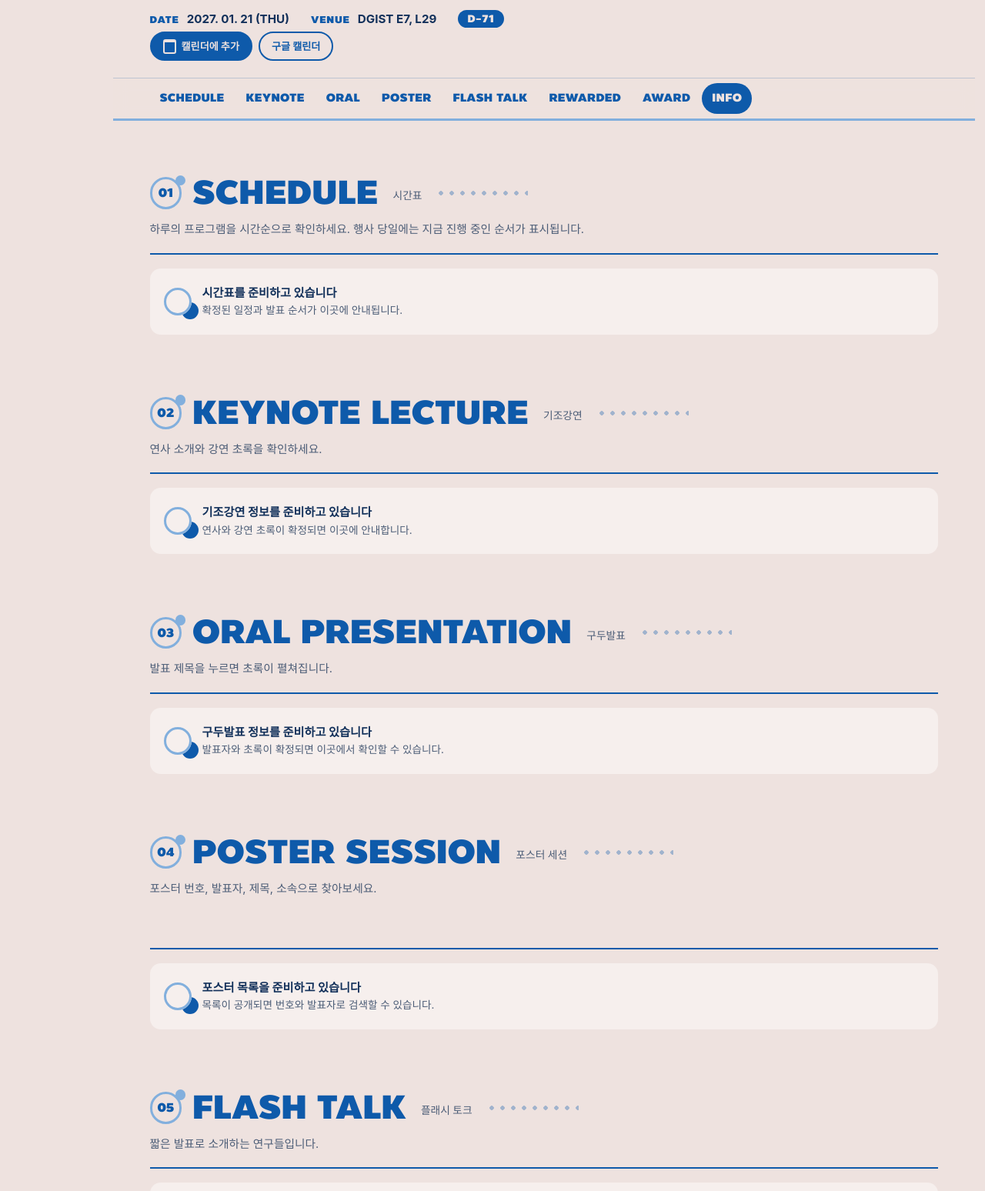
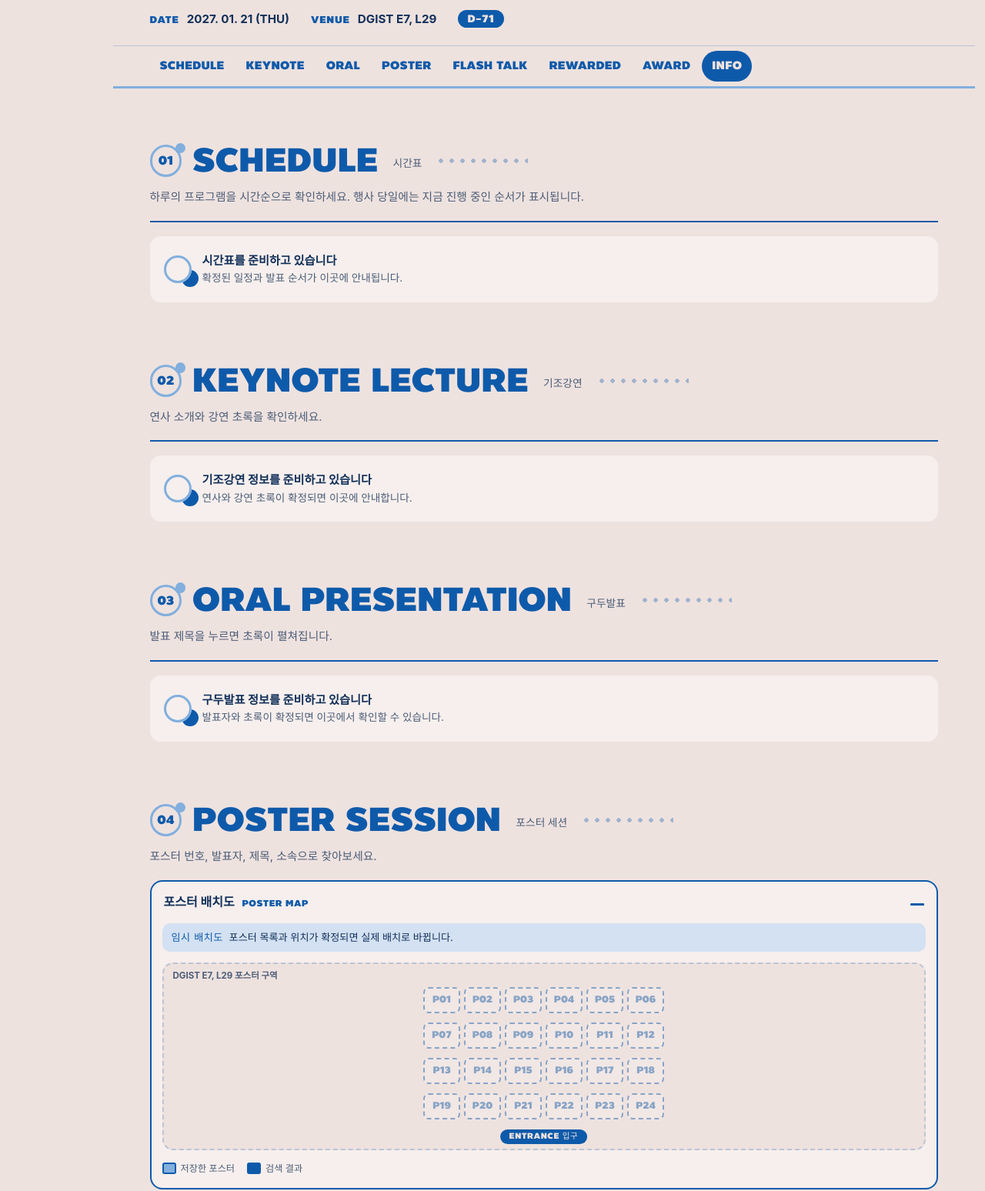
Before and after one commit to Moo-75/bsss-program-book, a plain HTML site: page index.html in a window 1280 px wide. Shown: the part 1249-2797 px from the top of the page at 77% size. Drawn offline with Linux system fonts and the light colour scheme; a web font is replaced by a local one.

Commit message:
Add temporary poster layout map and remove calendar links
Co-Authored-By: Claude Opus 5.5 <noreply@anthropic.com>

```diff
--- a/app.js
+++ b/app.js
@@ -47,6 +47,8 @@
     button.setAttribute('aria-pressed', String(on));
     toast(on ? '저장했습니다 · MENU에서 모아 볼 수 있어요' : '저장을 해제했습니다');
     updateSavedButton();
+    const board = id.startsWith('poster-') && $(boardId(id.slice(7)));
+    if (board) board.classList.toggle('is-saved', on);
     if (savedOnly) renderPosters();
   }
   function updateSavedButton() {
@@ -107,6 +109,12 @@
         item.publications.forEach(p => ol.append(node('li', '', p)));
         body.append(ol);
       }
+      if (kind === 'posters') {
+        const where = node('button', 'share share-map', '배치도에서 위치 보기');
+        where.type = 'button';
+        where.addEventListener('click', () => locateBoard(entryNumber(item, index)));
+        body.append(where);
+      }
       const share = node('button', 'share', '이 발표 링크 공유');
       share.type = 'button';
       share.addEventListener('click', () => shareLink(detail.id, item.title));
@@ -147,6 +155,7 @@
     const filtered = all.filter(({ item, index }) => (!savedOnly || saved.has(entryId('posters', item, index))) &&
       [entryNumber(item, index), item.title, item.speaker, item.affiliation]
         .some(value => String(value || '').toLocaleLowerCase().includes(term)));
+    updateMap(term || savedOnly ? new Set(filtered.map(({ item, index }) => entryNumber(item, index))) : null);
     $('poster-count').textContent = term || savedOnly ? `${filtered.length} / ${all.length} POSTERS` : `${all.length} POSTERS`;
     if (!filtered.length) {
       $('posters-content').replaceChildren(savedOnly && !term
@@ -155,6 +164,77 @@
       return;
     }
     renderEntries('posters', filtered, term);
+  }
+
+  // 포스터 배치도: data.js의 posterMap을 그린다. 없으면 포스터 번호(또는 예시 번호)로 임시 배치도를 만든다
+  const boardId = number => `map-${String(number).replace(/[^\w-]/g, '')}`;
+  function renderPosterMap() {
+    const body = $('poster-map-body');
+    const posters = list('posters');
+    const numbers = posters.map((item, index) => entryNumber(item, index));
+    const config = data.posterMap && Array.isArray(data.posterMap.areas) ? data.posterMap : null;
+    const chunk = (items, size) => Array.from({ length: Math.ceil(items.length / size) }, (_, i) => items.slice(i * size, i * size + size));
+    const placeholder = Array.from({ length: 24 }, (_, i) => `P${String(i + 1).padStart(2, '0')}`);
+    const areas = config ? config.areas : [{ name: event.venue ? `${event.venue} 포스터 구역` : '포스터 구역', rows: chunk(numbers.length ? numbers : placeholder, 6), entrance: 'bottom' }];
+    const nodes = [];
+    if (!config) {
+      const flag = node('p', 'map-flag');
+      flag.append(node('b', '', '임시 배치도'), document.createTextNode(numbers.length ? ' 번호 순서로 그린 예시입니다. 실제 위치는 확정 후 안내됩니다.' : ' 포스터 목록과 위치가 확정되면 실제 배치로 바뀝니다.'));
+      nodes.push(flag);
+    } else if (config.note) {
+      nodes.push(node('p', 'map-flag', config.note));
+    }
+    areas.forEach(area => {
+      const box = node('div', `map-area${area.entrance ? ` entrance-${area.entrance}` : ''}`);
+      box.append(node('span', 'map-label', area.name || ''));
+      const rows = node('div', 'map-rows');
+      (area.rows || []).forEach(row => {
+        const line = node('div', 'map-row');
+        row.forEach(number => {
+          const exists = numbers.includes(String(number));
+          const board = node(exists ? 'a' : 'span', `board${exists ? '' : ' is-empty'}`, number);
+          board.id = boardId(number);
+          board.dataset.number = number;
+          if (exists) {
+            const index = numbers.indexOf(String(number));
+            board.href = `#${entryId('posters', posters[index], index)}`;
+            board.setAttribute('aria-label', `${number} ${posters[index].title || ''}`);
+            board.addEventListener('click', e => { if (location.hash === board.hash) { e.preventDefault(); openFromHash(); } });
+          }
+          line.append(board);
+        });
+        rows.append(line);
+      });
+      box.append(rows);
+      if (area.entrance) box.append(node('span', 'map-entrance', 'ENTRANCE 입구'));
+      nodes.push(box);
+    });
+    const legend = node('p', 'map-legend');
+    legend.append(node('span', 'is-saved', '저장한 포스터'), node('span', 'is-match', '검색 결과'));
+    nodes.push(legend);
+    body.replaceChildren(...nodes);
+  }
+
+  function updateMap(matches) {
+    document.querySelectorAll('.board').forEach(board => {
+      const number = board.dataset.number;
+      const index = list('posters').findIndex((item, i) => entryNumber(item, i) === number);
+      board.classList.toggle('is-saved', index !== -1 && saved.has(entryId('posters', list('posters')[index], index)));
+      board.classList.toggle('is-match', !!matches && matches.has(number));
+      board.classList.toggle('is-dim', !!matches && !matches.has(number));
+    });
+  }
+
+  // 포스터 초록에서 "배치도에서 위치 보기"를 누르면 배치도의 해당 자리를 깜빡여 보여 준다
+  function locateBoard(number) {
+    const board = $(boardId(number));
+    if (!board) { toast('배치도에 아직 위치가 없습니다'); return; }
+    $('poster-map').open = true;
+    board.scrollIntoView({ block: 'center', behavior: reducedMotion() ? 'auto' : 'smooth' });
+    board.classList.remove('is-located');
+    void board.offsetWidth;
+    board.classList.add('is-located');
+    setTimeout(() => board.classList.remove('is-located'), 3200);
   }
 
   function renderSimple(targetId, entries, emptyText, emptyTitle) {
@@ -322,40 +402,6 @@
         $('dday').querySelector('dd').textContent = days === 0 ? 'TODAY' : `D-${days}`;
       }
     }
-  }
-
-  // 캘린더에 추가: 휴대폰 기본 캘린더용 .ics 파일과 구글 캘린더 링크.
-  // 시간표가 있으면 첫 순서 시작~마지막 순서 끝, 없으면 하루 종일 일정으로 넣는다
-  function calendarLinks() {
-    const box = $('cal-links');
-    if (!event.date || !/^\d{4}-\d{2}-\d{2}$/.test(event.date)) { box.hidden = true; return; }
-    const day = event.date.replace(/-/g, '');
-    const times = scheduleTimes(list('schedule')).filter(t => t.start != null);
-    const hhmm = m => `${String(Math.floor(m / 60)).padStart(2, '0')}${String(m % 60).padStart(2, '0')}00`;
-    let start, end, allDay = !times.length;
-    if (allDay) {
-      const next = new Date(`${event.date}T00:00`); next.setDate(next.getDate() + 1);
-      start = day; end = localDate(next).replace(/-/g, '');
-    } else {
-      start = `${day}T${hhmm(times[0].start)}`;
-      end = `${day}T${hhmm(Math.max(...times.map(t => t.end ?? t.start)))}`;
-    }
-    const title = '15th DGIST Brain Sciences Student Symposium';
-    const url = `${location.origin}${location.pathname}`;
-    const venue = event.venue || 'DGIST';
-    const esc = text => String(text).replace(/[\\,;]/g, m => `\\${m}`).replace(/\n/g, '\\n');
-    const value = allDay ? ';VALUE=DATE' : ';TZID=Asia/Seoul';
-    const ics = ['BEGIN:VCALENDAR', 'VERSION:2.0', 'PRODID:-//BSSS//Program Book//KO', 'BEGIN:VEVENT',
-      `UID:bsss15-${day}@moo-75.github.io`, `DTSTAMP:${new Date().toISOString().replace(/[-:]/g, '').slice(0, 15)}Z`,
-      `DTSTART${value}:${start}`, `DTEND${value}:${end}`, `SUMMARY:${esc(title)}`, `LOCATION:${esc(venue)}`,
-      `DESCRIPTION:${esc(`프로그램북: ${url}`)}`, `URL:${url}`, 'END:VEVENT', 'END:VCALENDAR'].join('\r\n');
-    const file = node('a', '', '캘린더에 추가');
-    file.href = `data:text/calendar;charset=utf-8,${encodeURIComponent(ics)}`;
-    file.download = 'bsss-15th.ics';
-    const google = node('a', '', '구글 캘린더');
-    google.href = `https://calendar.google.com/calendar/render?action=TEMPLATE&text=${encodeURIComponent(title)}&dates=${start}/${end}${allDay ? '' : '&ctz=Asia/Seoul'}&location=${encodeURIComponent(venue)}&details=${encodeURIComponent(url)}`;
-    google.target = '_blank'; google.rel = 'noopener';
-    box.replaceChildren(file, google);
   }
 
   // 공유 링크: 지원되면 기기 공유 창, 아니면 주소 복사
@@ -576,7 +622,6 @@
     event = data.event || {};
     if (params.has('demo')) document.body.prepend(node('div', 'demo-flag', '예시 데이터 미리보기 · 실제 프로그램이 아닙니다'));
     fillEvent();
-    calendarLinks();
     setupMenu();
     renderNotices();
     renderSchedule();
@@ -590,6 +635,7 @@
     $('poster-search').addEventListener('input', renderPosters);
     $('clear-search').addEventListener('click', () => { $('poster-search').value = ''; renderPosters(); $('poster-search').focus(); });
     $('saved-only').addEventListener('click', () => { savedOnly = !savedOnly; renderPosters(); });
+    renderPosterMap();
     renderPosters();
     watchSections();
     setupMotion();
--- a/index.html
+++ b/index.html
@@ -66,7 +66,6 @@
           <div><dt>VENUE</dt><dd data-event="venue">DGIST E7, L29</dd></div>
           <div id="dday" class="dday" hidden><dt class="sr-only">행사까지</dt><dd></dd></div>
         </dl>
-        <p class="cal-links" id="cal-links"></p>
       </div>
     </section>
 
@@ -111,6 +110,10 @@
     <section class="section" id="posters" aria-labelledby="posters-title">
       <div class="section-head"><span class="section-no">04</span><h2 id="posters-title">POSTER SESSION <span>포스터 세션</span></h2></div>
       <p class="section-desc">포스터 번호, 발표자, 제목, 소속으로 찾아보세요.</p>
+      <details class="poster-map" id="poster-map" open>
+        <summary><span>포스터 배치도 <small>POSTER MAP</small></span><span class="plus" aria-hidden="true"></span></summary>
+        <div class="map-body" id="poster-map-body"></div>
+      </details>
       <div class="search" id="poster-search-wrap" hidden>
         <label class="sr-only" for="poster-search">포스터 검색</label>
         <svg aria-hidden="true" viewBox="0 0 24 24" width="20" height="20"><circle cx="10.5" cy="10.5" r="6.5" fill="none" stroke="currentColor" stroke-width="2.4"/><path d="M15.5 15.5 21 21" stroke="currentColor" stroke-width="2.4" stroke-linecap="round"/></svg>
--- a/styles.css
+++ b/styles.css
@@ -321,15 +321,6 @@ mark{background:var(--sky-soft);color:inherit;border-radius:3px;padding:0 1px}
 @media (prefers-reduced-motion:reduce){html{scroll-behavior:auto}*,*::before,*::after{animation:none!important;transition:none!important}}
 @media print{.band,.tabs,.search,.share,.toast,.fab{display:none!important}body{padding:0}details>*{display:block}}
 
-/* 캘린더 추가 */
-.cal-links{display:flex;flex-wrap:wrap;gap:8px;margin:14px 0 0}
-.cal-links[hidden]{display:none}
-.cal-links a{display:inline-flex;align-items:center;gap:7px;min-height:38px;padding:0 15px;border:2px solid var(--blue);border-radius:999px;color:var(--blue);text-decoration:none;font-weight:700;font-size:.82rem;transition:background-color .2s,color .2s,transform .15s}
-.cal-links a:first-child{background:var(--blue);color:var(--paper)}
-.cal-links a:first-child::before{content:"";width:13px;height:13px;border:2px solid currentColor;border-top-width:4px;border-radius:3px}
-.cal-links a:hover{background:var(--blue-deep);border-color:var(--blue-deep);color:var(--paper)}
-.cal-links a:active{transform:scale(.96)}
-
 /* 섹션 번호에 포스터의 고리+원 모티프: 등장할 때 작은 원이 튀어 들어온다 */
 .section-no{position:relative}
 .section-no::after{content:"";position:absolute;right:-.5rem;top:-.35rem;width:.85rem;height:.85rem;border-radius:50%;background:var(--sky);transition:transform .5s .35s cubic-bezier(.3,1.6,.5,1)}
@@ -341,3 +332,32 @@ mark{background:var(--sky-soft);color:inherit;border-radius:3px;padding:0 1px}
   .hero-art{width:min(82%,460px);margin-top:-10px}
   .hero-intro{margin-top:20px;padding-top:14px}
 }
+
+/* 포스터 배치도 */
+.poster-map{margin:0 0 18px;border:2px solid var(--blue);border-radius:16px;background:var(--paper-2)}
+.poster-map>summary{list-style:none;cursor:pointer;display:flex;justify-content:space-between;align-items:center;gap:12px;min-height:54px;padding:10px 16px;font-weight:700}
+.poster-map>summary::-webkit-details-marker{display:none}
+.poster-map>summary small{margin-left:6px;font-family:var(--display);font-weight:400;font-size:.72rem;color:var(--blue);letter-spacing:.05em}
+.map-body{display:grid;gap:14px;padding:0 14px 16px}
+.map-flag{margin:0;padding:8px 12px;border-radius:10px;background:var(--sky-soft);font-size:.82rem;color:var(--ink)}
+.map-flag b{margin-right:4px;font-family:var(--display);font-weight:400;color:var(--blue);letter-spacing:.04em}
+.map-area{position:relative;min-width:0;padding:26px 12px 14px;border:2px dashed var(--line);border-radius:14px;background:var(--paper)}
+.map-area.entrance-bottom{padding-bottom:34px}
+.map-label{position:absolute;left:12px;top:6px;font-size:.72rem;font-weight:700;color:var(--muted)}
+.map-rows{min-width:0;display:grid;gap:12px;overflow-x:auto;scrollbar-width:thin;padding:4px 2px}
+.map-row{display:flex;gap:5px;width:max-content;margin:0 auto}
+.board{display:grid;place-items:center;width:clamp(36px,10.5vw,48px);height:34px;border:2px solid var(--blue);border-radius:7px;background:var(--paper-2);color:var(--blue);font-family:var(--display);font-size:.78rem;text-decoration:none;transition:background-color .25s,color .25s,opacity .25s,transform .2s}
+a.board:hover{transform:translateY(-2px)}
+.board.is-empty{border-style:dashed;opacity:.45}
+.board.is-saved{background:var(--sky);color:var(--ink)}
+.board.is-match{background:var(--blue);color:var(--paper)}
+.board.is-dim{opacity:.25}
+.board.is-located{position:relative;z-index:1;background:var(--blue);color:var(--paper);opacity:1;animation:locate 1s ease-out 3}
+@keyframes locate{0%{box-shadow:0 0 0 0 rgba(14,90,170,.55);transform:scale(1.15)}100%{box-shadow:0 0 0 14px rgba(14,90,170,0);transform:scale(1)}}
+.map-entrance{position:absolute;left:50%;bottom:6px;transform:translateX(-50%);padding:1px 12px;border-radius:999px;background:var(--blue);color:var(--paper);font-family:var(--display);font-size:.66rem;letter-spacing:.06em;white-space:nowrap}
+.map-legend{display:flex;flex-wrap:wrap;gap:6px 16px;margin:0;font-size:.76rem;color:var(--muted)}
+.map-legend span{display:inline-flex;align-items:center;gap:6px}
+.map-legend span::before{content:"";width:14px;height:11px;border:2px solid var(--blue);border-radius:3px}
+.map-legend .is-saved::before{background:var(--sky)}
+.map-legend .is-match::before{background:var(--blue)}
+.share-map{margin-right:8px;background:var(--blue);color:var(--paper)}
```
Also changed, not shown: data-demo.js (+7 -0 lines), 1 other file.
